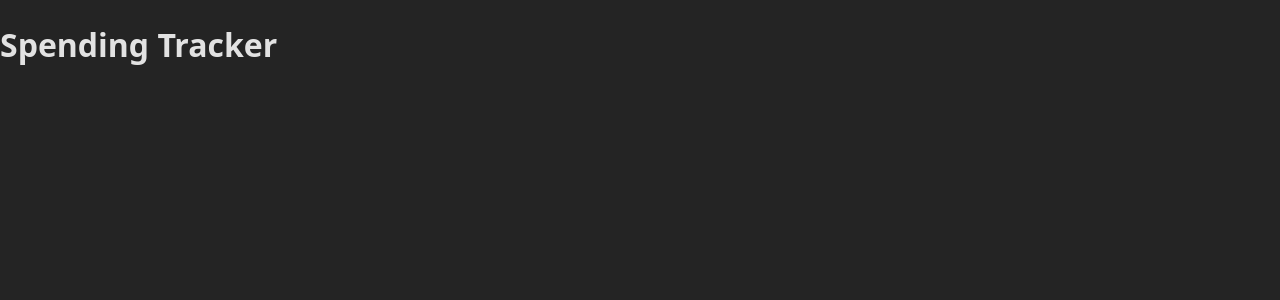
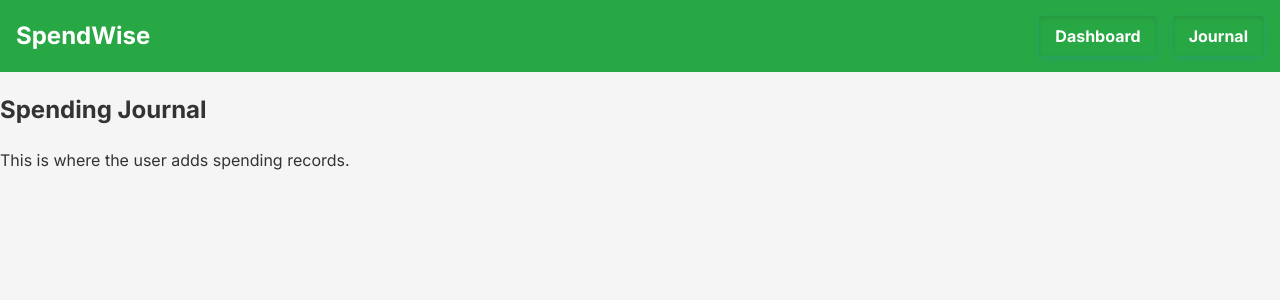
Before and after one commit to tinthegoat/spending-tracker, a React (Vite) app: page /spending-tracker/journal in a window 1280 px wide. Shown: the top 300 px of the page. Built offline with nearby package versions, Linux system fonts and the light colour scheme.

Commit message:
add routing to two pages Dashboard and Journal

```diff
--- a/package.json
+++ b/package.json
@@ -8,11 +8,12 @@
     "build": "vite build",
     "lint": "eslint .",
     "preview": "vite preview",
-    "gh-pages": "gh-pages -d dist"
+    "deploy": "gh-pages -d dist"
   },
   "dependencies": {
     "react": "^19.1.0",
-    "react-dom": "^19.1.0"
+    "react-dom": "^19.1.0",
+    "react-router-dom": "^6.30.1"
   },
   "devDependencies": {
     "@eslint/js": "^9.30.1",
--- a/src/App.css
+++ b/src/App.css
@@ -0,0 +1,46 @@
+@import url('https://fonts.googleapis.com/css2?family=Inter:wght@400;600;700&display=swap');
+
+body {
+    margin: 0;
+    padding: 0;
+    box-sizing: border-box;
+    background-color: #f5f5f5;
+    color: #333333;
+
+}
+
+.nav-container {
+    display: flex;
+    justify-content: space-between;
+    align-items: center;
+    padding: 1rem;
+    background-color: #28a745;
+    color: white;
+    font-weight: bold;
+}
+
+.heading {
+    font-size: 1.5rem;
+    margin: 0;
+}
+
+.navLink {
+    background-color: #28a745;
+    color: white;
+    padding: 8px 16px;
+    text-decoration: none;
+    font-weight: bold;
+    border-radius: 4px;
+    box-shadow: 0 2px 6px rgba(30, 144, 255, 0.2), inset 0 2px 4px rgba(0,0,0,0.1);
+    transition: background-color 0.3s, box-shadow 0.3s;
+}
+
+.navLink:hover {
+    background-color: #28a745;
+    box-shadow: 0 4px 12px rgba(30, 144, 255, 0.3), inset 0 4px 8px rgba(0,0,0,0.15);
+}
+
+.navbar {
+    display: flex;
+    justify-content: flex-end;
+}
--- a/src/App.jsx
+++ b/src/App.jsx
@@ -1,12 +1,29 @@
-import './App.css'
+import React from 'react';
+import { BrowserRouter as Router, Routes, Route, Navigate, Link } from 'react-router-dom';
+import Dashboard from './pages/Dashboard';
+import Journal from './pages/Journal';
+import './App.css';
 
 function App() {
   return (
-    <>
-      <h1>Spending Tracker</h1>
+    <Router basename='/spending-tracker'>
+      <nav className='nav-container'>
+        <p className='heading'>SpendWise</p>
+        <div className='navbar'>
+          <Link className='navLink' to="/dashboard" style={{ marginRight: '1rem' }}>Dashboard</Link>
+          <Link className='navLink' to="/journal">Journal</Link>
+        </div>
+      </nav>
 
-    </>
-  )
+      <Routes>
+        <Route path="/" element={<Navigate to="/dashboard" replace />} />
+        <Route path="/dashboard" element={<Dashboard />} />
+        <Route path="/journal" element={<Journal />} />
+        {/* Optional: 404 page */}
+        <Route path="*" element={<h2>404 - Page Not Found</h2>} />
+      </Routes>
+    </Router>
+  );
 }
 
-export default App
+export default App;
--- a/src/index.css
+++ b/src/index.css
@@ -1,11 +1,10 @@
 :root {
-  font-family: system-ui, Avenir, Helvetica, Arial, sans-serif;
+  font-family: 'Inter', sans-serif;
   line-height: 1.5;
   font-weight: 400;
 
   color-scheme: light dark;
   color: rgba(255, 255, 255, 0.87);
-  background-color: #242424;
 
   font-synthesis: none;
   text-rendering: optimizeLegibility;
--- /dev/null
+++ b/src/pages/Dashboard.jsx
@@ -0,0 +1,11 @@
+function Dashboard() {
+  return (
+    <div>
+      <h2>Spending Dashboard</h2>
+      {/* Add charts and summary here */}
+      <p>This is where the user sees spending analytics.</p>
+    </div>
+  );
+}
+
+export default Dashboard;
--- /dev/null
+++ b/src/pages/Journal.jsx
@@ -0,0 +1,11 @@
+function Journal() {
+  return (
+    <div>
+      <h2>Spending Journal</h2>
+      {/* Add form and list here */}
+      <p>This is where the user adds spending records.</p>
+    </div>
+  );
+}
+
+export default Journal;
```
Also changed, not shown: 1 other file (tests, documents, lock files or other folders).
